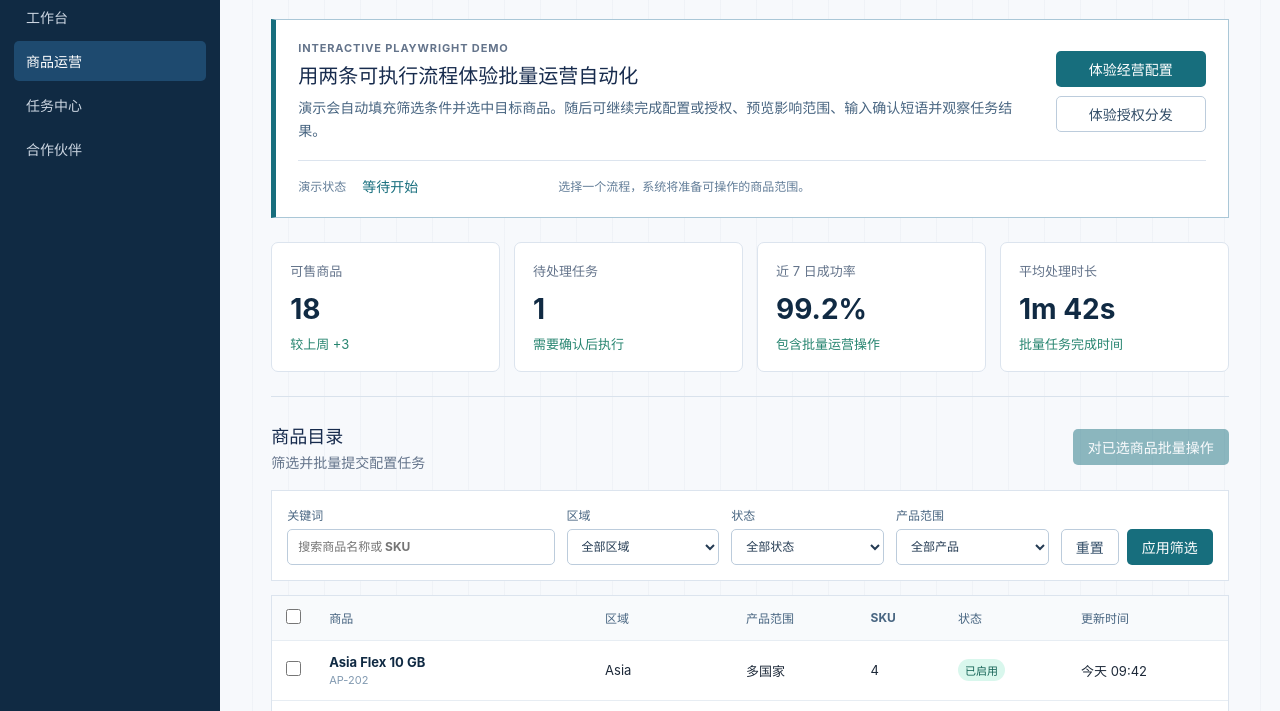
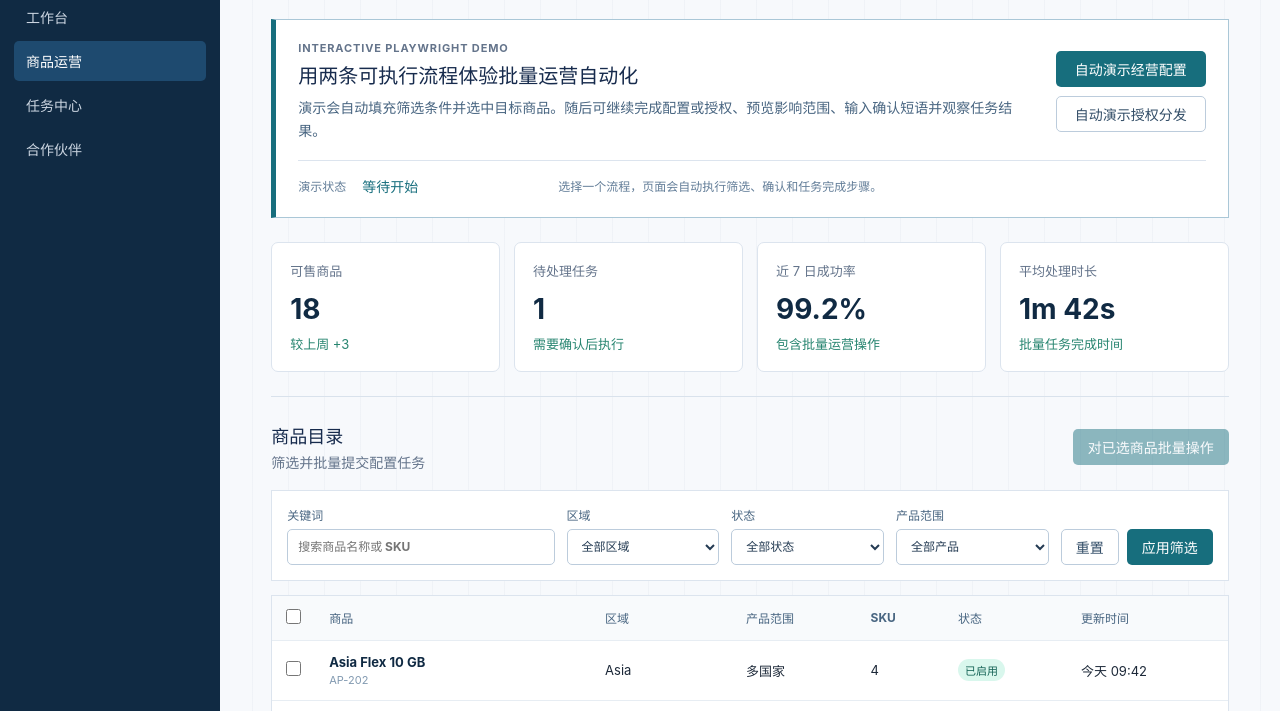
Before and after one commit to Alwinfang/opsflow-batch-automation-demo, a website: page index.html in a window 1280 px wide. Shown: the part 86-797 px from the top of the page. Drawn offline with Linux system fonts and the light colour scheme.

Commit message:
Add auto-play workflow buttons

```diff
--- a/index.html
+++ b/index.html
@@ -45,13 +45,13 @@
             <p>演示会自动填充筛选条件并选中目标商品。随后可继续完成配置或授权、预览影响范围、输入确认短语并观察任务结果。</p>
           </div>
           <div class="demo-intro-actions">
-            <button class="button primary" id="start-config-demo" type="button">体验经营配置</button>
-            <button class="button secondary" id="start-authorize-demo" type="button">体验授权分发</button>
+            <button class="button primary" id="start-config-demo" type="button">自动演示经营配置</button>
+            <button class="button secondary" id="start-authorize-demo" type="button">自动演示授权分发</button>
           </div>
           <div class="demo-progress" aria-label="当前演示状态">
             <span>演示状态</span>
             <strong id="demo-status">等待开始</strong>
-            <small id="demo-status-detail">选择一个流程，系统将准备可操作的商品范围。</small>
+            <small id="demo-status-detail">选择一个流程，页面会自动执行筛选、确认和任务完成步骤。</small>
           </div>
         </section>
 
```
